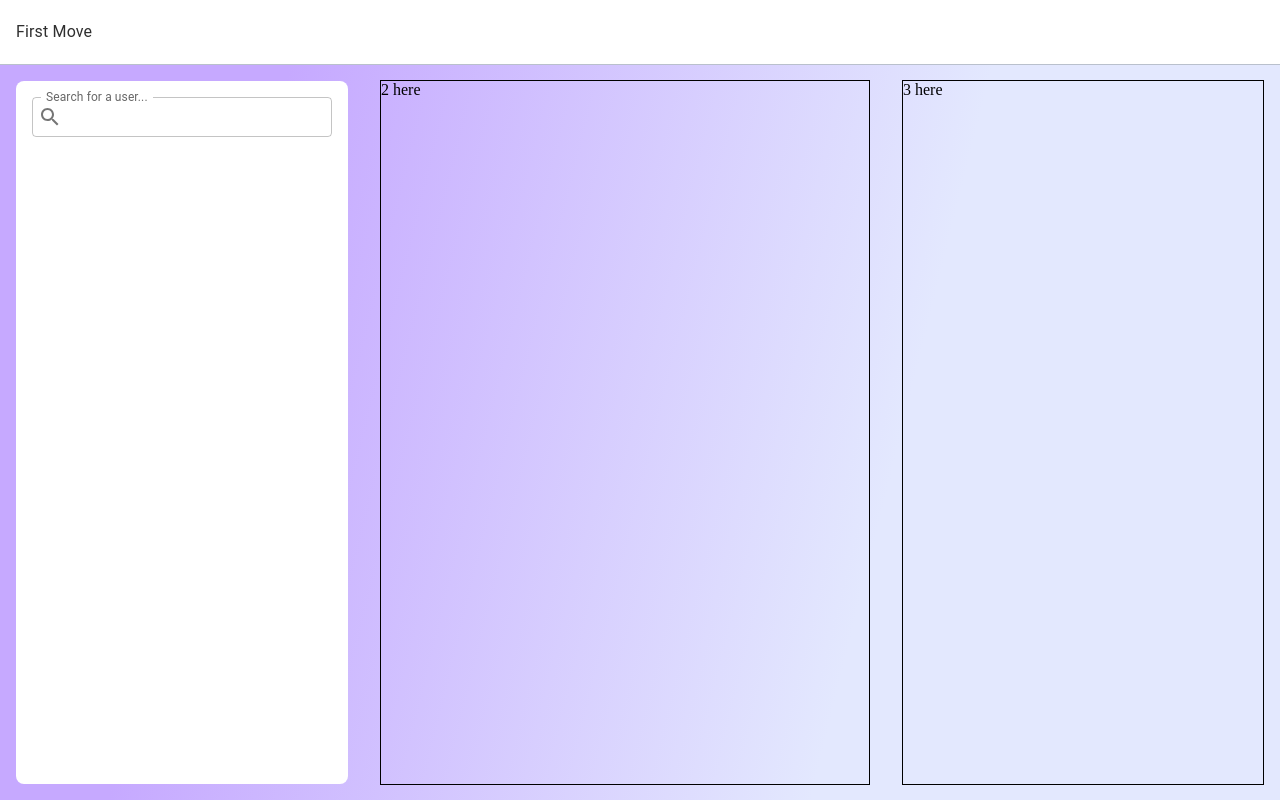
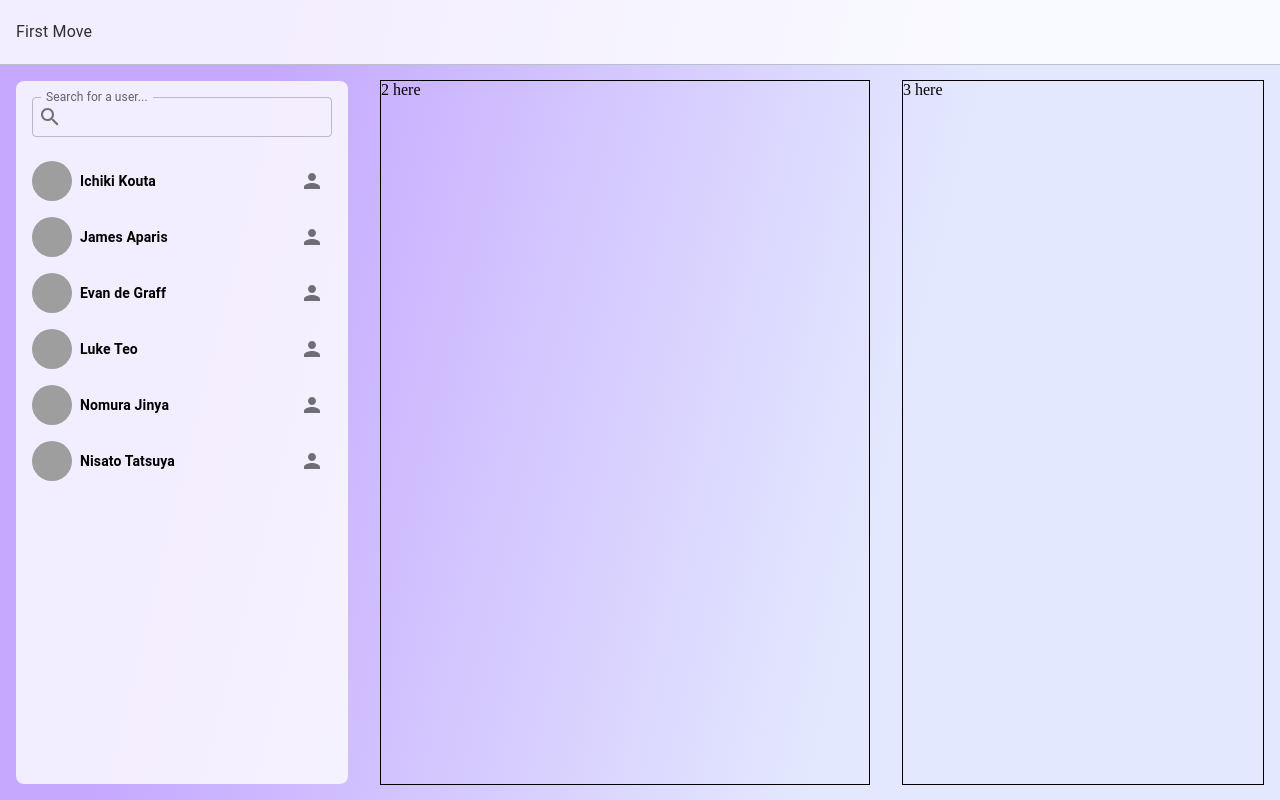
Before and after one commit to luke-teo/hackathon-2024-team4, a React (Vite) app in the folder client/: page / in a window 1280 px wide. Built offline with nearby package versions, Linux system fonts and the light colour scheme; grey boxes are pictures that could not be loaded.

Commit message:
feat(client): completed user select

```diff
--- a/client/src/App.tsx
+++ b/client/src/App.tsx
@@ -2,9 +2,11 @@ import { Box } from "@mui/material";
 import "./App.css";
 import { Layout } from "./components/layout/Layout";
 import { UserSideMenu } from "./components/widgets/UserSideMenu";
+import { SelectedUserProvider } from "./components/context/SelectedUserContext";
 
 function App() {
   return (
+    <SelectedUserProvider>
       <Layout>
         <UserSideMenu />
         <Box sx={{ border: 1, height: "100%", flex: 1 }}>2 here</Box>
@@ -12,6 +14,7 @@ function App() {
           3 here
         </Box>
       </Layout>
+    </SelectedUserProvider>
   );
 }
 
--- a/client/src/components/context/SelectedUserContext.tsx
+++ b/client/src/components/context/SelectedUserContext.tsx
@@ -3,7 +3,7 @@ import type { User } from "../../utils/types";
 
 type SelectedUserContextType = {
     selectedUser: User | null;
-    setSelectedUser: (u: User) => void;
+    setSelectedUser: (u: User | null) => void;
 };
 export const SelectedUserContext = createContext<SelectedUserContextType>({
     selectedUser: null,
--- a/client/src/components/layout/Layout.tsx
+++ b/client/src/components/layout/Layout.tsx
@@ -9,6 +9,7 @@ export const Layout = ({ children }: Props) => {
     return (
         <Box
             sx={{
+                background: colors.BackgroundMain,
                 height: "100%",
                 width: "100%",
                 display: "flex",
@@ -18,7 +19,7 @@ export const Layout = ({ children }: Props) => {
             <AppBar
                 position="sticky"
                 sx={{
-                    backgroundColor: "white",
+                    background: colors.BackgroundBaseWhite,
                     color: colors.TextBase,
                     boxShadow: "none",
                     borderBottom: 1,
@@ -34,8 +35,6 @@ export const Layout = ({ children }: Props) => {
             <Box
                 component="main"
                 sx={{
-                    background:
-                        "linear-gradient(283.89deg, #E3E8FE 32.07%, #C6A9FF 80.17%)",
                     flex: 1,
                     height: "100%",
                     display: "flex",
--- a/client/src/components/widgets/UserSideMenu.tsx
+++ b/client/src/components/widgets/UserSideMenu.tsx
@@ -2,19 +2,36 @@ import {
   Autocomplete,
   Avatar,
   Box,
+  IconButton,
   InputAdornment,
+  ListItem,
   TextField,
   Typography,
 } from "@mui/material";
 import { users } from "../../utils/users";
-import { useContext } from "react";
+import { type MouseEvent, useContext, useState } from "react";
 import { SelectedUserContext } from "../context/SelectedUserContext";
 import SearchIcon from "@mui/icons-material/Search";
+import CloseIcon from "@mui/icons-material/Close";
+import PersonIcon from "@mui/icons-material/Person";
+import { colors } from "../../utils/colors";
+import type { User } from "../../utils/types";
 
 export const UserSideMenu = () => {
   const { selectedUser, setSelectedUser } = useContext(SelectedUserContext);
+  const [value, setValue] = useState<User | null>(null);
 
-  console.log(selectedUser);
+  const handleSelectUser = (u: User) => {
+    setSelectedUser(u);
+    setValue(u);
+  };
+
+  const handleDeleteUser = (e: MouseEvent) => {
+    e.preventDefault();
+    setSelectedUser(null);
+    setValue(null);
+  };
+
   return (
     <Box
       sx={{
@@ -22,13 +39,23 @@ export const UserSideMenu = () => {
         flex: 0,
         width: "100%",
         borderRadius: 2,
-        backgroundColor: "white",
+        background: colors.BackgroundBaseWhite,
       }}
     >
-      <Box sx={{ p: 2 }}>
+      <Box
+        sx={{
+          display: "flex",
+          flexDirection: "column",
+        }}
+      >
         <Autocomplete
-          value={selectedUser}
-          onChange={(_, v) => v && setSelectedUser(v)}
+          value={value}
+          onChange={(_, v) => {
+            if (v) {
+              setSelectedUser(v);
+              setValue(v);
+            }
+          }}
           size="small"
           disablePortal
           options={users}
@@ -36,7 +63,10 @@ export const UserSideMenu = () => {
             return u.name;
           }}
           fullWidth
-          sx={{ width: 300 }}
+          sx={{
+            width: 300,
+            p: 2,
+          }}
           renderOption={(props, option) => (
             <Box
               sx={{
@@ -59,7 +89,6 @@ export const UserSideMenu = () => {
             </Box>
           )}
           renderInput={(params) => (
-            // <TextField {...params} />
             <TextField
               {...params}
               label="Search for a user..."
@@ -75,6 +104,76 @@ export const UserSideMenu = () => {
             />
           )}
         />
+        <Box
+          sx={{
+            display: "flex",
+            flexDirection: "column",
+          }}
+        >
+          {users.map((u) => (
+            <ListItem
+              key={u.id}
+              secondaryAction={
+                <>
+                  {selectedUser?.id === u.id ? (
+                    <IconButton onClick={(e) => handleDeleteUser(e)}>
+                      <CloseIcon />
+                    </IconButton>
+                  ) : (
+                    <IconButton onClick={() => handleSelectUser(u)}>
+                      <PersonIcon
+                        sx={{
+                          color:
+                            selectedUser?.id === u.id
+                              ? colors.IconSelected
+                              : undefined,
+                        }}
+                      />
+                    </IconButton>
+                  )}
+                </>
+              }
+              sx={{
+                backgroundColor:
+                  selectedUser?.id === u.id
+                    ? colors.BackgroundSelected
+                    : undefined,
+              }}
+            >
+              <Box
+                sx={{
+                  display: "flex",
+                  alignItems: "center",
+                  justifyContent: "space-between",
+                }}
+              >
+                <Box
+                  sx={{
+                    display: "flex",
+                    alignItems: "center",
+                    gap: 1,
+                  }}
+                >
+                  <Avatar src={u.avatarUrl}>
+                    {u.name
+                      .split(" ")
+                      .map((part) => part[0])
+                      .join("")
+                      .toUpperCase()}
+                  </Avatar>
+                  <Typography
+                    sx={{
+                      fontSize: 14,
+                      fontWeight: "bold",
+                    }}
+                  >
+                    {u.name}
+                  </Typography>
+                </Box>
+              </Box>
+            </ListItem>
+          ))}
+        </Box>
       </Box>
     </Box>
   );
--- a/client/src/utils/colors.ts
+++ b/client/src/utils/colors.ts
@@ -1,4 +1,8 @@
 export const colors = {
+    IconSelected: "rgba(125, 70, 231, 1)",
+    BackgroundSelected: "rgba(125, 70, 231, 0.08)",
+    BackgroundMain: "linear-gradient(283.89deg, #E3E8FE 32.07%, #C6A9FF 80.17%)",
+    BackgroundBaseWhite: "rgba(255, 255, 255, 0.8)",
     BorderBase: "#B9C0CC",
     TextBase: "#2F2F2F",
 };
```
Lines whose indentation alone changed are shown as unchanged.
